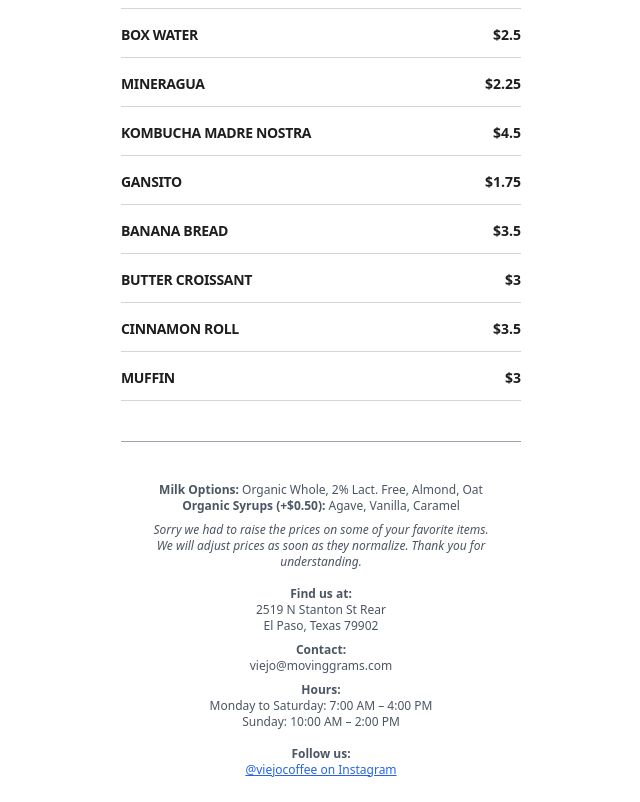
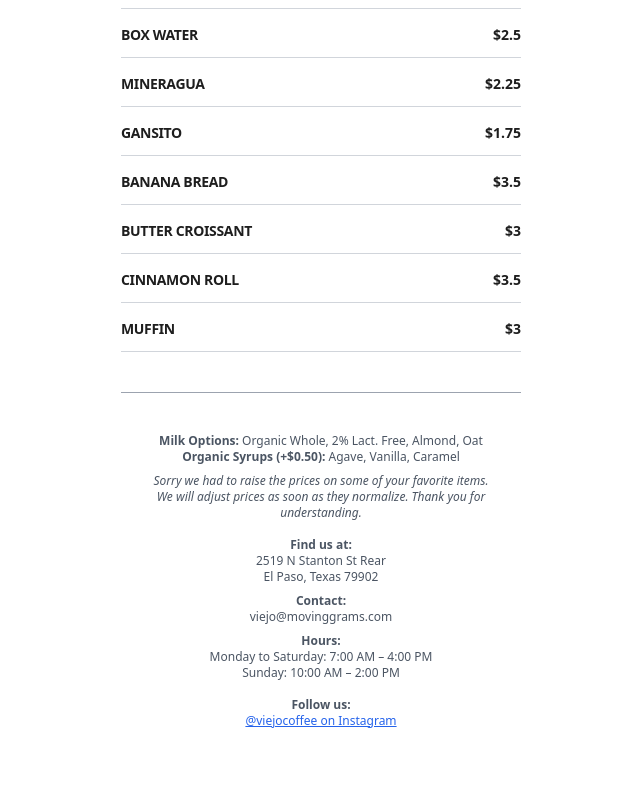
Before and after one commit to Soulseye1/viejo, a React (Create React App) app: page / in a window 1280 px wide. Shown: the part 2160-2962 px from the top of the page, without its empty margins (319-959 px from the left). After the commit the page ends 2913 px from the top, so only its background shows below. Built offline with nearby package versions, Linux system fonts and the light colour scheme.

Commit message:
Update App.js

```diff
--- a/src/App.js
+++ b/src/App.js
@@ -35,7 +35,6 @@ const menu = {
     { name: "Lattes", price: 5.5 },
     { name: "Box Water", price: 2.5 },
     { name: "Mineragua", price: 2.25 },
-    { name: "Kombucha Madre Nostra", price: 4.5 },
     { name: "Gansito", price: 1.75 },
     { name: "Banana Bread", price: 3.5 },
     { name: "Butter Croissant", price: 3.0 },
```
